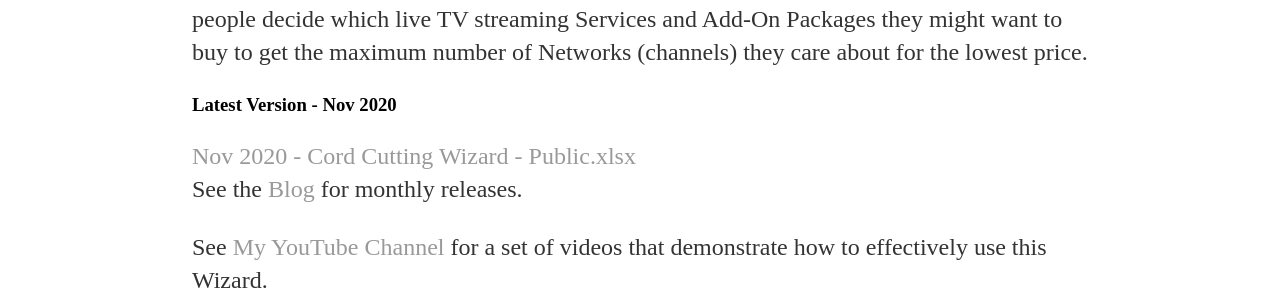
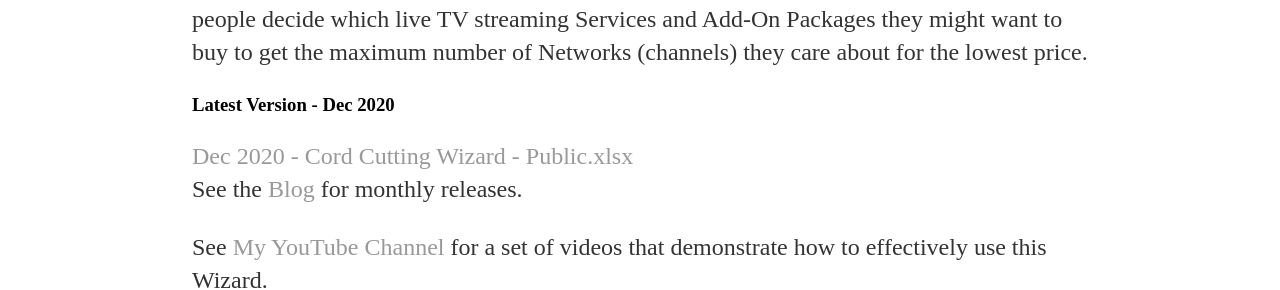
Before and after one commit to wjhladik/wjhladik.github.io, a Jekyll site: the page built from index.html, in a window 1280 px wide and 900 px high. Shown: the part 180-470 px from the top of the window. Built offline with Jekyll 4.4.1, drawn with Linux system fonts in a browser that asks for light colours.

Commit message:
Update index.html

```diff
--- a/index.html
+++ b/index.html
@@ -8,8 +8,8 @@ title: Bill Hladik's Cord Cutting Wizard
 It's designed to help people decide which live TV streaming Services and Add-On Packages they
 might want to buy to get the maximum number of Networks (channels) they care about for the lowest price.
 <p>
-	<h3>Latest Version - Nov 2020</h3>
-	<p><a href="Nov 2020 - Cord Cutting Wizard - Public.xlsx">Nov 2020 - Cord Cutting Wizard - Public.xlsx</a>
+	<h3>Latest Version - Dec 2020</h3>
+	<p><a href="Dec 2020 - Cord Cutting Wizard - Public.xlsx">Dec 2020 - Cord Cutting Wizard - Public.xlsx</a>
 	<br>See the <a href="/blog">Blog</a> for monthly releases.
 	<p>See <a href="https://www.youtube.com/channel/UC166ORyfcuJx9Wi9IcOZbWw">My YouTube Channel</a> for a set of videos that demonstrate how to effectively use this Wizard.
 	<p>
```
